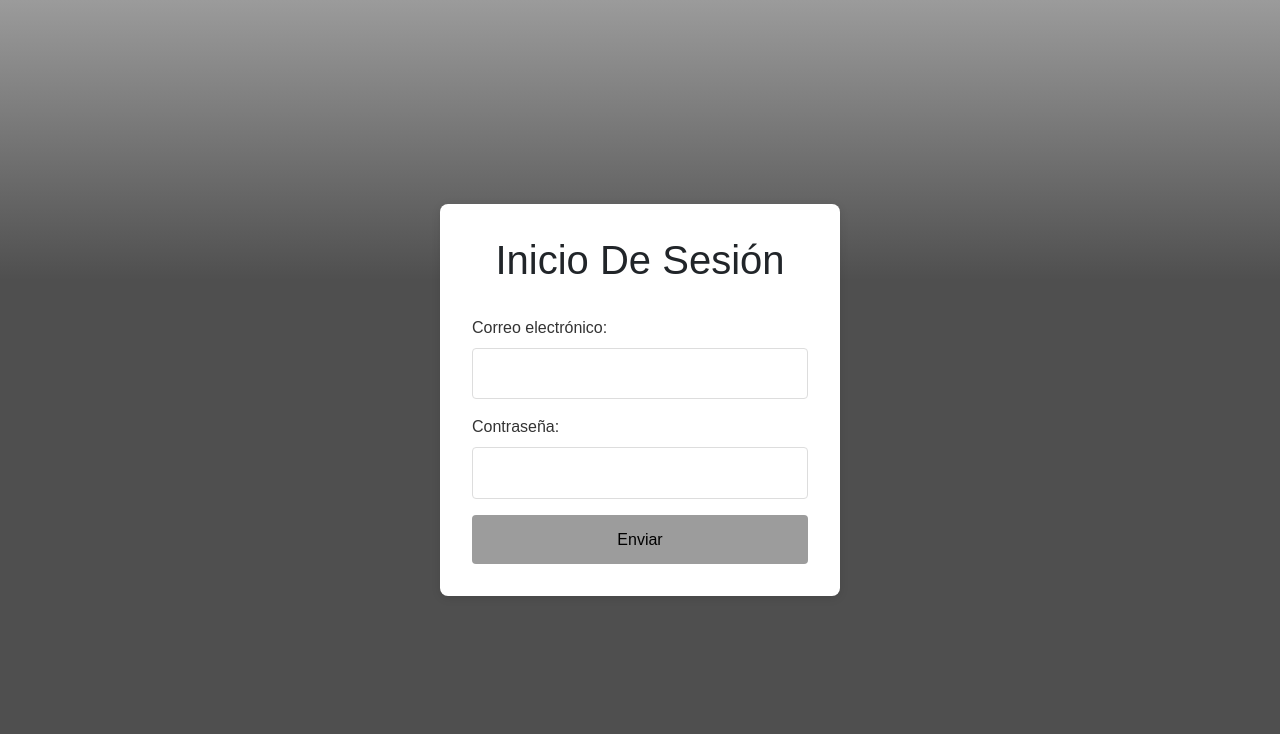
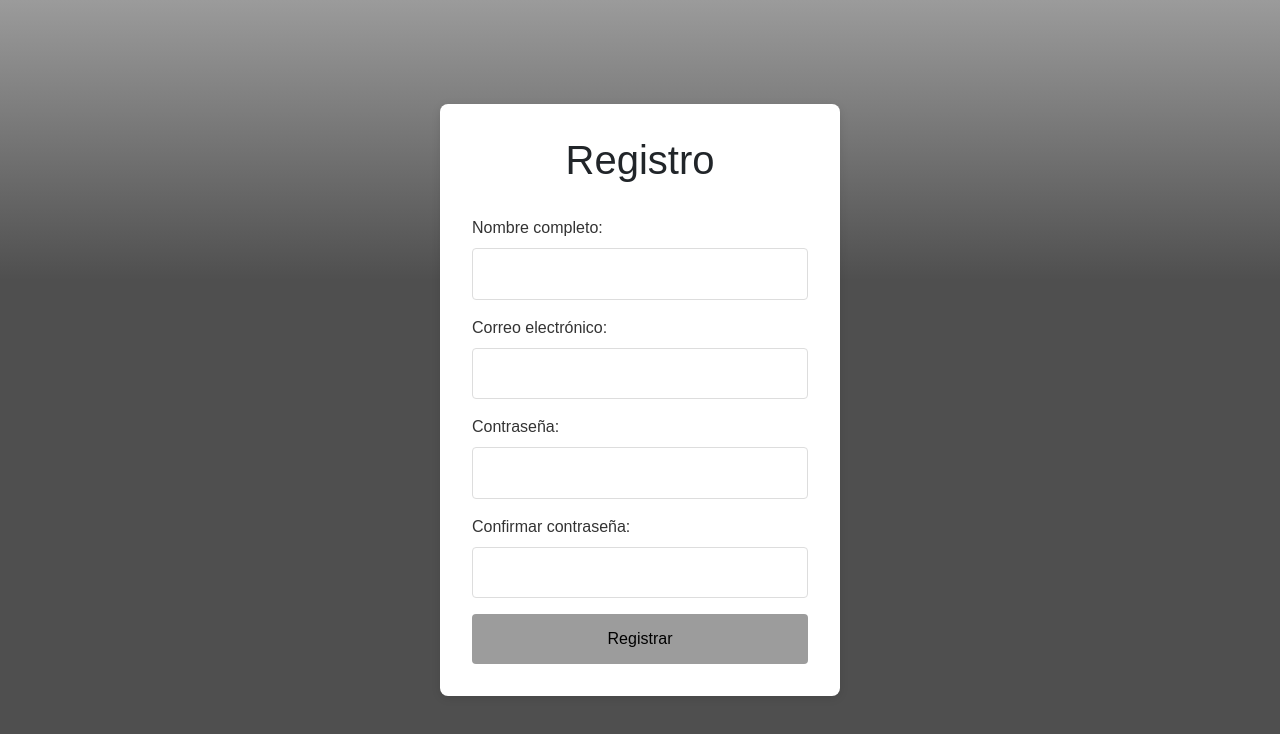
Before and after one commit to URIDIOS/Proyecto-Trou, an Angular app: page /menu in a window 1280 px wide. Shown: the top 734 px of the page. Built offline with nearby package versions, Linux system fonts and the light colour scheme.

Commit message:
modificacion de diseño

```diff
--- a/src/app/app.component.html
+++ b/src/app/app.component.html
@@ -1 +1 @@
-<app-login></app-login>
+<app-registro></app-registro>
--- a/src/app/modules/registro/registro.component.css
+++ b/src/app/modules/registro/registro.component.css
@@ -5,7 +5,7 @@ body {
     align-items: center;
     min-height: 100vh;
     margin: 0;
-    background: linear-gradient(90deg, rgba(155,155,155,1) 0%, rgba(79,79,79,1) 35%);
+    background: linear-gradient(180deg, rgba(155,155,155,1) 0%, rgba(79,79,79,1) 35%);
 }
 .Titulo{
     text-align: center;
```
